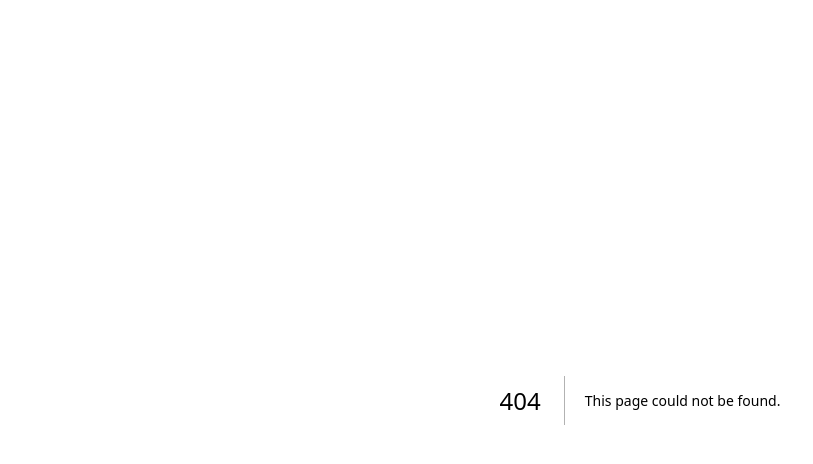
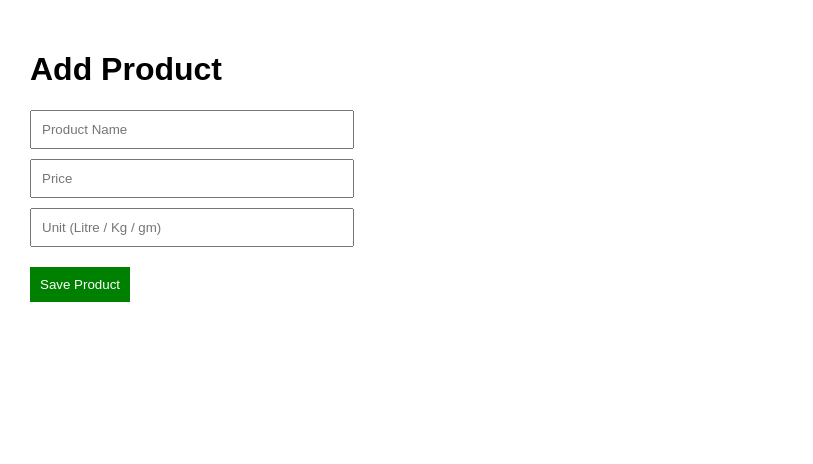
Before and after one commit to rudrajain95/gau-trust, a Next.js app: page /admin/products/add in a window 1280 px wide. Before the commit this address had no page. Shown: the top 464 px of the page, without its empty margins (0-813 px from the left). Built offline with nearby package versions, Linux system fonts and the light colour scheme.

Commit message:
create add product admin page

```diff
--- /dev/null
+++ b/app/admin/products/add/page.tsx
@@ -0,0 +1,75 @@
+"use client"
+
+import { useState } from "react"
+
+export default function AddProduct(){
+
+const [name,setName] = useState("")
+const [price,setPrice] = useState("")
+const [unit,setUnit] = useState("")
+
+const addProduct = async () => {
+
+await fetch("/api/products",{
+method:"POST",
+headers:{
+"Content-Type":"application/json"
+},
+body:JSON.stringify({
+name,
+price:parseFloat(price),
+unit
+})
+})
+
+alert("Product Added")
+
+window.location.href="/admin/products"
+
+}
+
+return(
+
+<div style={{padding:30,fontFamily:"Arial"}}>
+
+<h1>Add Product</h1>
+
+<input
+placeholder="Product Name"
+value={name}
+onChange={(e)=>setName(e.target.value)}
+style={{display:"block",marginTop:10,padding:10,width:300}}
+/>
+
+<input
+placeholder="Price"
+value={price}
+onChange={(e)=>setPrice(e.target.value)}
+style={{display:"block",marginTop:10,padding:10,width:300}}
+/>
+
+<input
+placeholder="Unit (Litre / Kg / gm)"
+value={unit}
+onChange={(e)=>setUnit(e.target.value)}
+style={{display:"block",marginTop:10,padding:10,width:300}}
+/>
+
+<button
+onClick={addProduct}
+style={{
+marginTop:20,
+padding:10,
+background:"green",
+color:"white",
+border:"none"
+}}
+>
+Save Product
+</button>
+
+</div>
+
+)
+
+}
```
